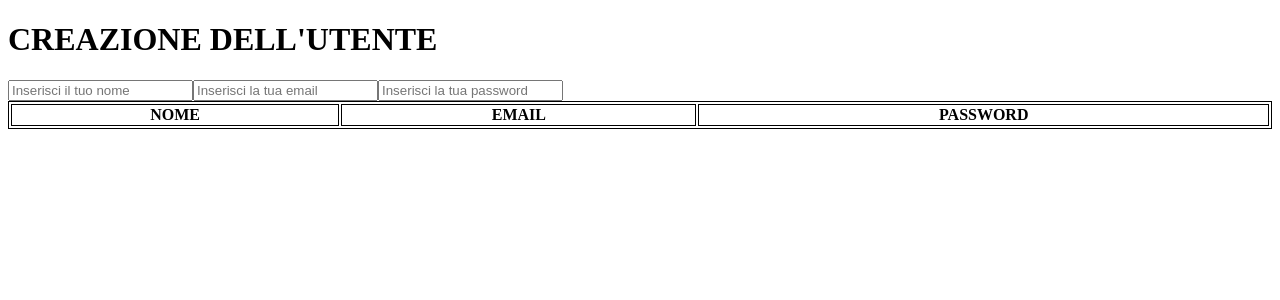
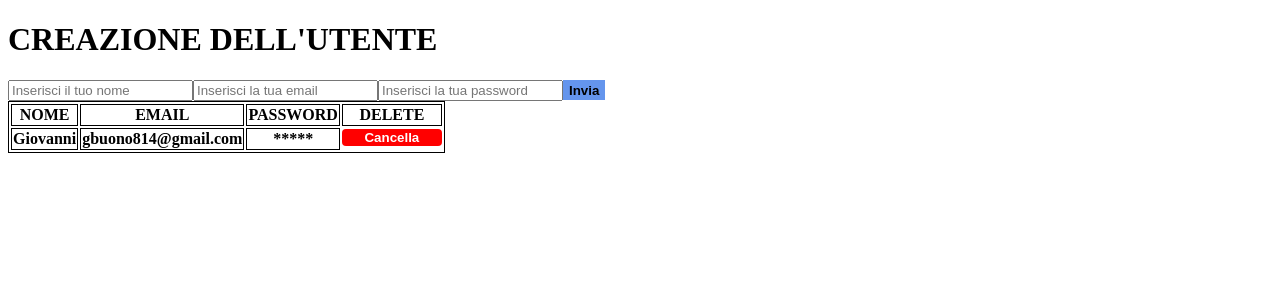
Before and after one commit to GiovanniESIS/Angular-exercise, an Angular app in the folder Angular_User_Management/: page / in a window 1280 px wide. Shown: the top 300 px of the page. Built offline with nearby package versions, Linux system fonts and the light colour scheme.

Commit message:
updatinggitt

```diff
--- a/Angular_User_Management/src/app/app.css
+++ b/Angular_User_Management/src/app/app.css
@@ -1,3 +1,29 @@
 table, th, td {
   border:1px solid black;
 }
+#delete_button{
+    color: white;
+    border-radius: 4px;
+    border: 0;
+    width: 100px;
+    background-color: red;
+    font-weight: bold;
+    transition: transform 0.3s ease;
+}
+#delete_button:hover{
+    background-color: rgb(216, 15, 15);
+    transform: rotate(-4deg) scale(1.08);
+}
+
+#submit_data_button{
+    background-color:cornflowerblue;
+    border: 0;
+    height: 20px;
+    font-weight: bold;
+    transition: transform 0.3s ease;
+}
+
+#submit_data_button:hover{
+    background-color:rgb(87, 125, 197);
+    transform: rotate(-4deg) scale(1.15);
+}
--- a/Angular_User_Management/src/app/app.html
+++ b/Angular_User_Management/src/app/app.html
@@ -2,10 +2,18 @@
 <input type="text" placeholder="Inserisci il tuo nome">
 <input type="text" placeholder="Inserisci la tua email">
 <input type="password" placeholder="Inserisci la tua password">
-<table style="width:100%;">
+<button id="submit_data_button">Invia</button>
+<table style="width:25%;">
   <tr>
     <th>NOME</th>
     <th>EMAIL</th>
     <th>PASSWORD</th>
+    <th>DELETE</th>
+  </tr>
+  <tr>
+    <th>Giovanni</th>
+    <th>gbuono814@gmail.com</th>
+    <th>*****</th>
+    <button id="delete_button">Cancella</button>
   </tr>
 </table>
```
